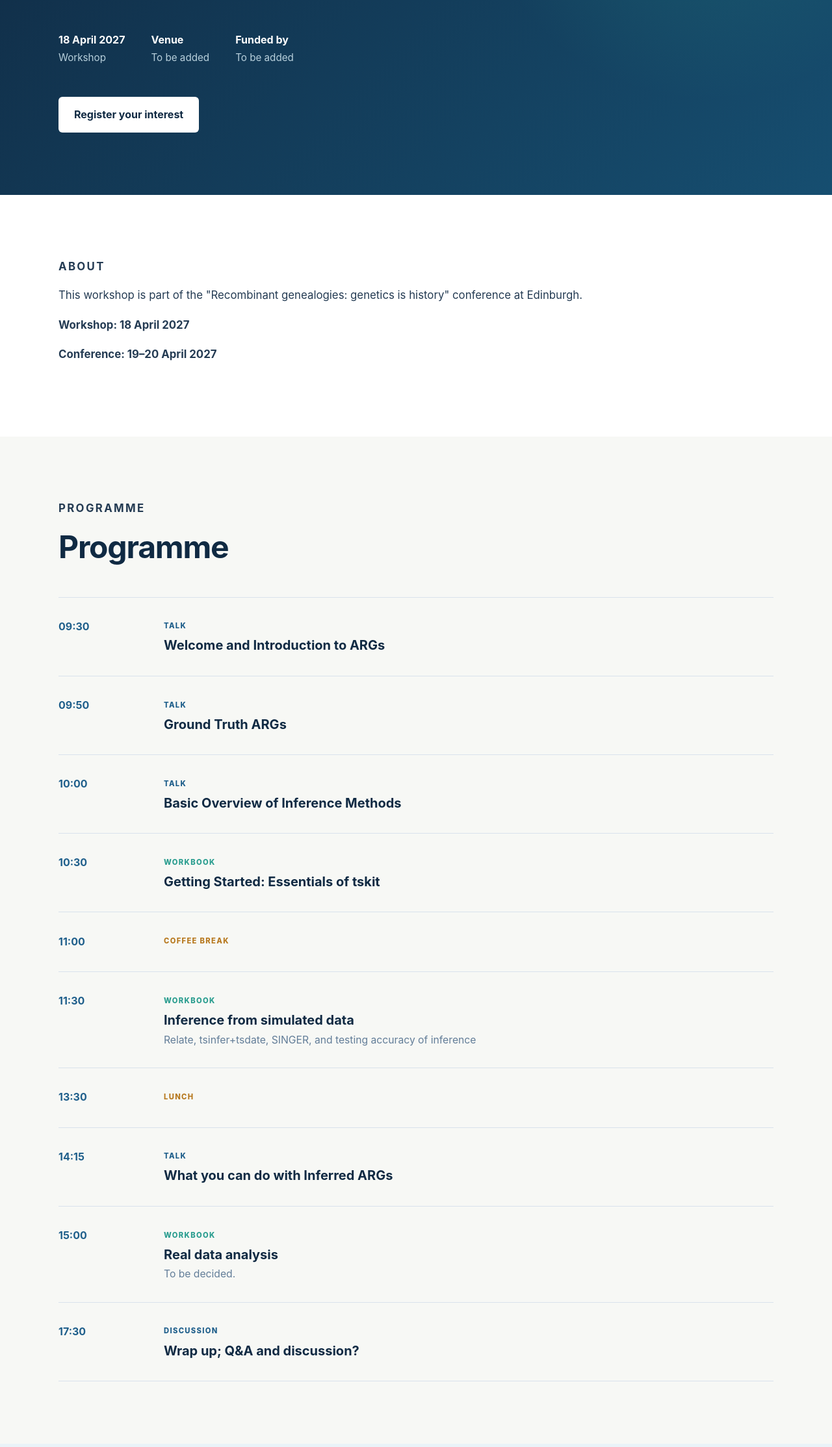
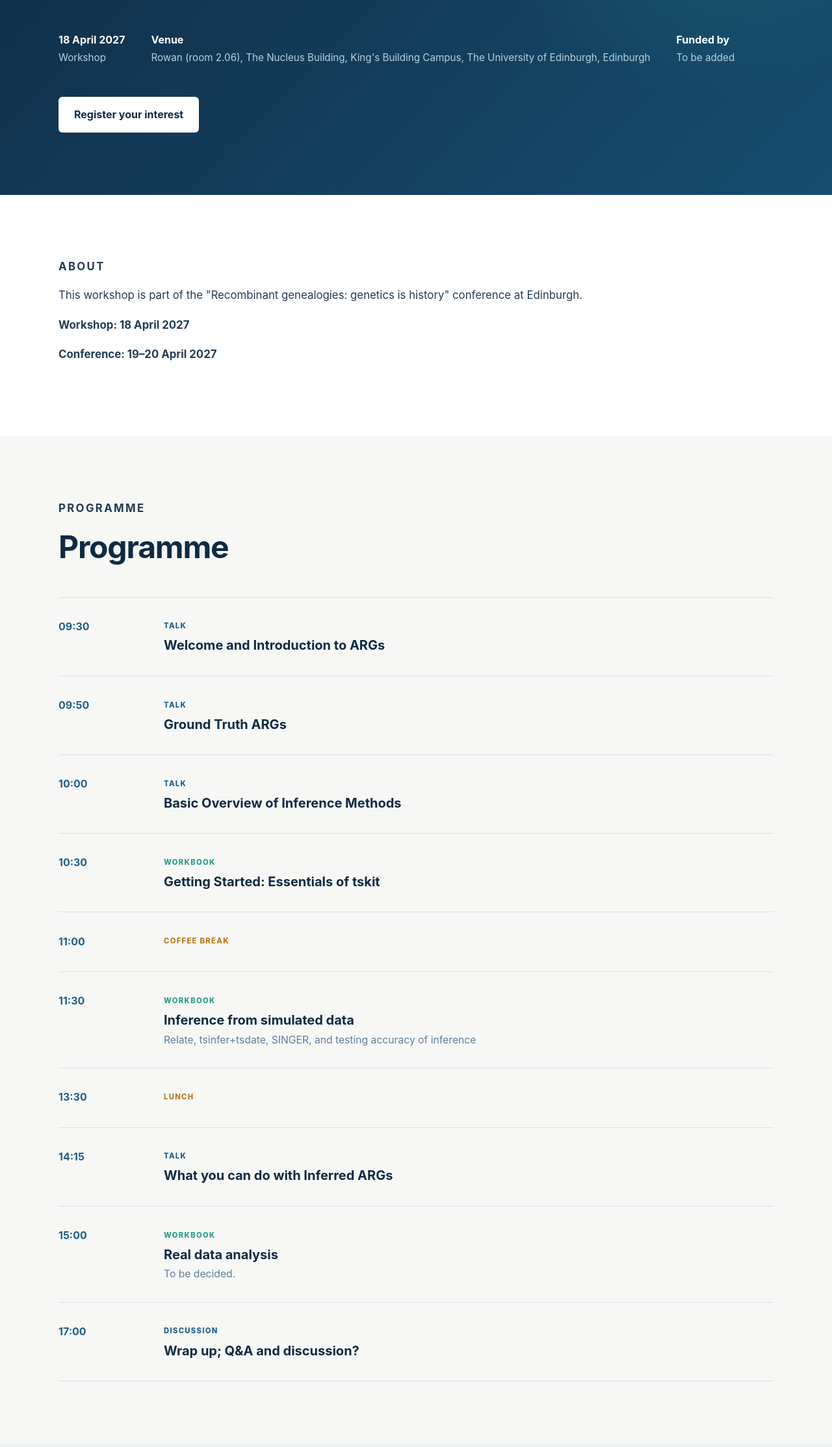
Before and after one commit to HighlanderLab/arg-workshop-2026, a plain HTML site: page index.html in a window 1280 px wide. Shown: the part 333-2560 px from the top of the page at 65% size. Drawn offline with Linux system fonts and the light colour scheme.

Commit message:
Update index.html

```diff
--- a/index.html
+++ b/index.html
@@ -31,7 +31,7 @@
 
                 <div>
                     <strong>Venue</strong>
-                    <span>To be added</span>
+                    <span style="white-space: pre-wrap;">Rowan (room 2.06), The Nucleus Building, King's Building Campus, The University of Edinburgh, Edinburgh</span>
                 </div>
 
                 <div>
@@ -183,7 +183,7 @@
 
 
                     <div class="schedule-item">
-                        <time>17:30</time>
+                        <time>17:00</time>
                         <div>
                             <span class="session-type">DISCUSSION</span>
                             <h3>Wrap up; Q&amp;A and discussion?</h3>
```
